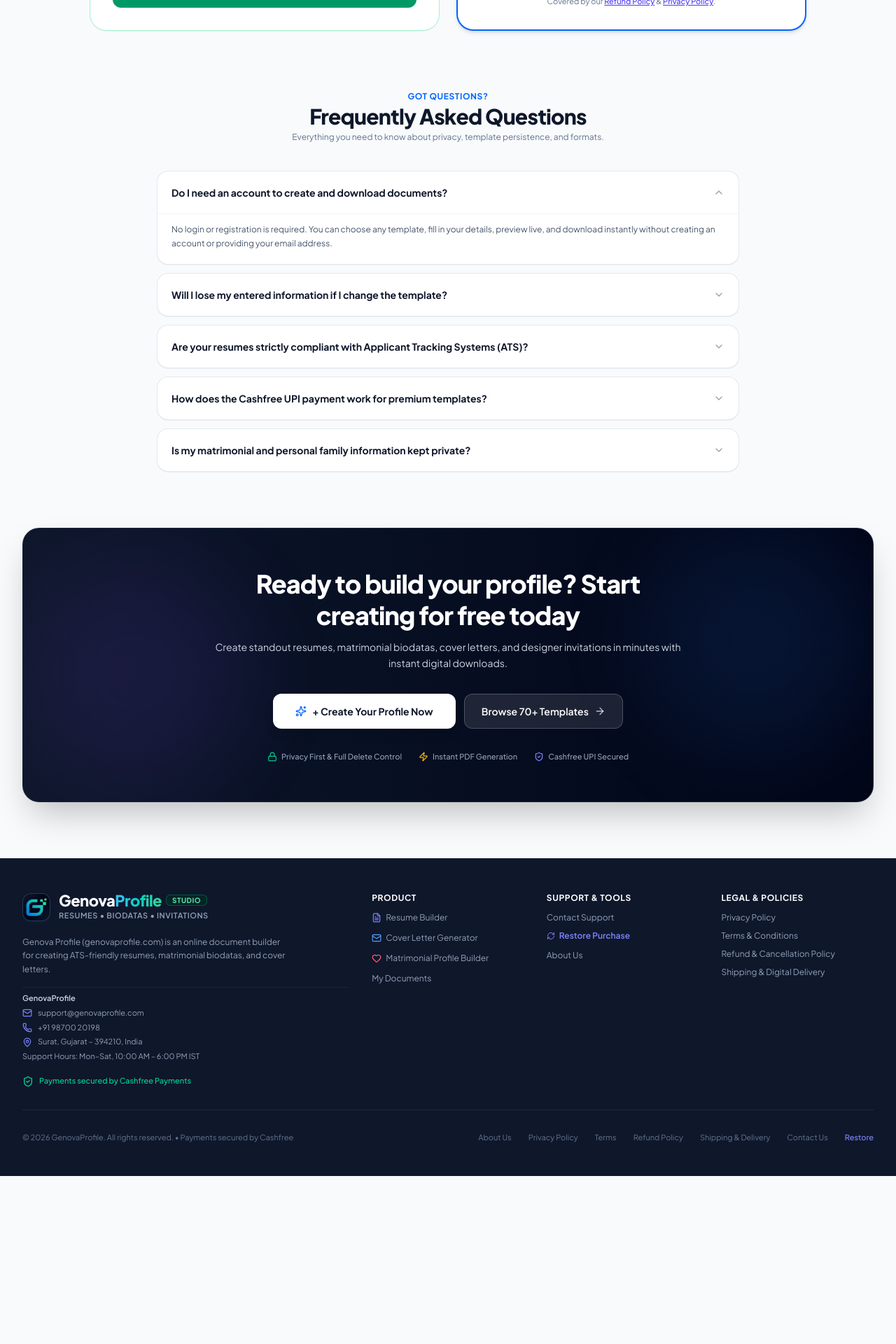
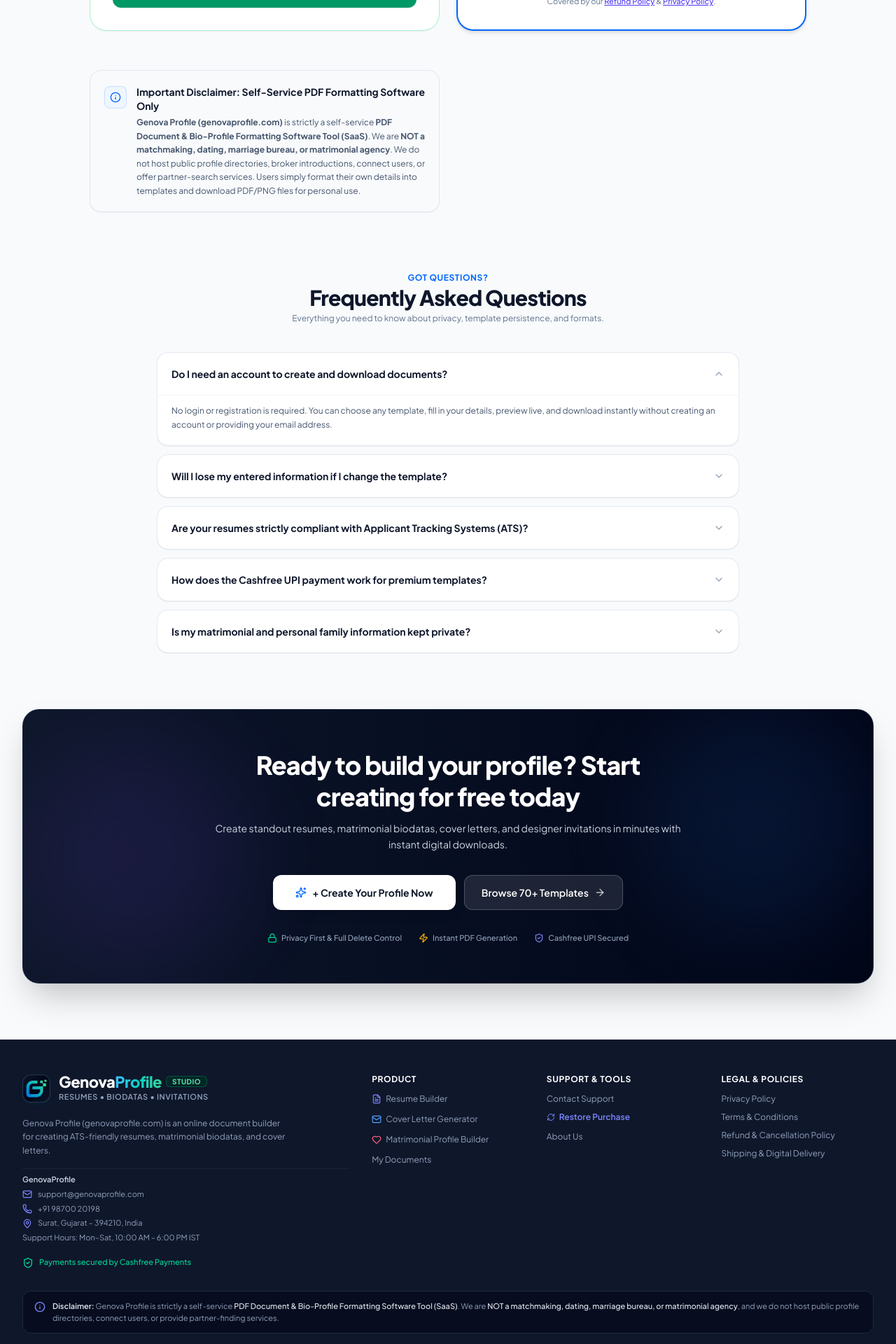
Before and after one commit to kalpeshdhola76219/GenovaProfile, a React (Vite) app: page / in a window 1280 px wide. Shown: the part 3220-5140 px from the top of the page at 70% size. Before the commit the page ends 4900 px from the top, so only its background shows below. Built offline with nearby package versions, Linux system fonts and the light colour scheme; a web font is replaced by a local one.

Commit message:
feat: add business model compliance disclaimer
Added formal disclaimers to the Footer, About, and Home pages to clarify that the platform is a self-service SaaS tool and not a matchmaking or matrimonial agency.

```diff
--- a/src/components/navigation/Footer.tsx
+++ b/src/components/navigation/Footer.tsx
@@ -1,6 +1,6 @@
 import React from 'react';
 import { GenovaDocLogo } from '../common/GenovaDocLogo';
-import { ShieldCheck, Heart, FileText, Mail, Phone, MapPin, RefreshCw } from 'lucide-react';
+import { ShieldCheck, Heart, FileText, Mail, Phone, MapPin, RefreshCw, Info } from 'lucide-react';
 import { BUSINESS } from '../../config/business';
 
 interface FooterProps {
@@ -216,8 +216,18 @@ export const Footer: React.FC<FooterProps> = ({ onNavigate }) => {
           </div>
         </div>
 
+        {/* Software-Only Compliance Disclaimer */}
+        <div className="mt-8 rounded-xl border border-slate-800 bg-slate-950/60 px-4 py-3 flex items-start gap-2.5 text-[11px] text-slate-400 leading-relaxed">
+          <Info className="w-4 h-4 text-indigo-400 shrink-0 mt-0.5" />
+          <p>
+            <strong className="text-slate-200 font-semibold">Disclaimer:</strong> Genova Profile is strictly a self-service{' '}
+            <span className="text-slate-200 font-medium">PDF Document &amp; Bio-Profile Formatting Software Tool (SaaS)</span>. We are{' '}
+            <span className="text-slate-200 font-medium">NOT a matchmaking, dating, marriage bureau, or matrimonial agency</span>, and we do not host public profile directories, connect users, or provide partner-finding services.
+          </p>
+        </div>
+
         {/* Bottom Bar */}
-        <div className="pt-8 mt-8 border-t border-slate-800 flex flex-col sm:flex-row items-center justify-between gap-4 text-slate-500 text-[11px]">
+        <div className="pt-6 mt-6 border-t border-slate-800 flex flex-col sm:flex-row items-center justify-between gap-4 text-slate-500 text-[11px]">
           <div>
             &copy; {new Date().getFullYear()} GenovaProfile. All rights reserved. &bull; Payments secured by Cashfree
           </div>
--- a/src/components/pages/AboutPage.tsx
+++ b/src/components/pages/AboutPage.tsx
@@ -1,6 +1,6 @@
 import React from 'react';
 import { GenovaDocLogo } from '../common/GenovaDocLogo';
-import { FileText, ShieldCheck, Download, ArrowRight, Mail } from 'lucide-react';
+import { FileText, ShieldCheck, Download, ArrowRight, Mail, Info } from 'lucide-react';
 import { BUSINESS } from '../../config/business';
 
 interface AboutPageProps {
@@ -36,6 +36,22 @@ export const AboutPage: React.FC<AboutPageProps> = ({ onNavigate }) => {
           <li><strong>Resumes:</strong> Clean, single-column and multi-column formats focused on readability and structure.</li>
           <li><strong>Cover Letters:</strong> Coordinated executive layouts matching our resume styles.</li>
         </ul>
+
+        <div className="p-4 sm:p-5 bg-slate-50 rounded-2xl border border-slate-200/90 flex items-start gap-3">
+          <div className="w-8 h-8 rounded-lg bg-blue-50 border border-blue-200/80 flex items-center justify-center shrink-0 mt-0.5">
+            <Info className="w-4 h-4 text-[#0066FF]" />
+          </div>
+          <div className="space-y-1">
+            <h3 className="text-xs sm:text-sm font-extrabold text-slate-900">
+              Software-Only Tool Disclaimer &mdash; Not a Matchmaking or Matrimonial Agency
+            </h3>
+            <p className="text-xs text-slate-600 leading-relaxed">
+              <strong>Genova Profile</strong> is strictly a self-service{' '}
+              <strong>PDF Document &amp; Bio-Profile Formatting Software Tool (SaaS)</strong>. We are{' '}
+              <strong>NOT a matchmaking, dating, marriage bureau, or matrimonial agency</strong>, and we do not operate any partner-search platform, public profile directory, user messaging network, or matrimonial brokerage service. Our software solely enables users to format their own personal and career information into downloadable PDF and PNG documents.
+            </p>
+          </div>
+        </div>
 
         <h2 className="text-base font-extrabold text-slate-900 pt-4 border-t border-slate-100">
           Pricing & Digital Delivery
--- a/src/components/pages/HomePage.tsx
+++ b/src/components/pages/HomePage.tsx
@@ -16,6 +16,7 @@ import {
   Sliders,
   Check,
   Lock,
+  Info,
 } from 'lucide-react';
 import { BUSINESS } from '../../config/business';
 
@@ -768,6 +769,23 @@ export const HomePage: React.FC<HomePageProps> = ({
               </p>
             </div>
           </div>
+
+          {/* SaaS Business Model & Non-Matchmaking Compliance Disclaimer */}
+          <div className="max-w-4xl mx-auto mt-8 bg-slate-50 border border-slate-200/90 rounded-2xl p-4 sm:p-5 flex items-start gap-3.5 shadow-2xs">
+            <div className="w-8 h-8 rounded-lg bg-blue-50 border border-blue-200/80 flex items-center justify-center shrink-0 mt-0.5">
+              <Info className="w-4 h-4 text-[#0066FF]" />
+            </div>
+            <div className="space-y-1 text-left">
+              <h3 className="text-xs sm:text-sm font-bold text-slate-900">
+                Important Disclaimer: Self-Service PDF Formatting Software Only
+              </h3>
+              <p className="text-[11px] sm:text-xs text-slate-600 leading-relaxed">
+                <strong>Genova Profile (genovaprofile.com)</strong> is strictly a self-service{' '}
+                <strong>PDF Document &amp; Bio-Profile Formatting Software Tool (SaaS)</strong>. We are{' '}
+                <strong>NOT a matchmaking, dating, marriage bureau, or matrimonial agency</strong>. We do not host public profile directories, broker introductions, connect users, or offer partner-search services. Users simply format their own details into templates and download PDF/PNG files for personal use.
+              </p>
+            </div>
+          </div>
         </div>
       </section>
 
```
